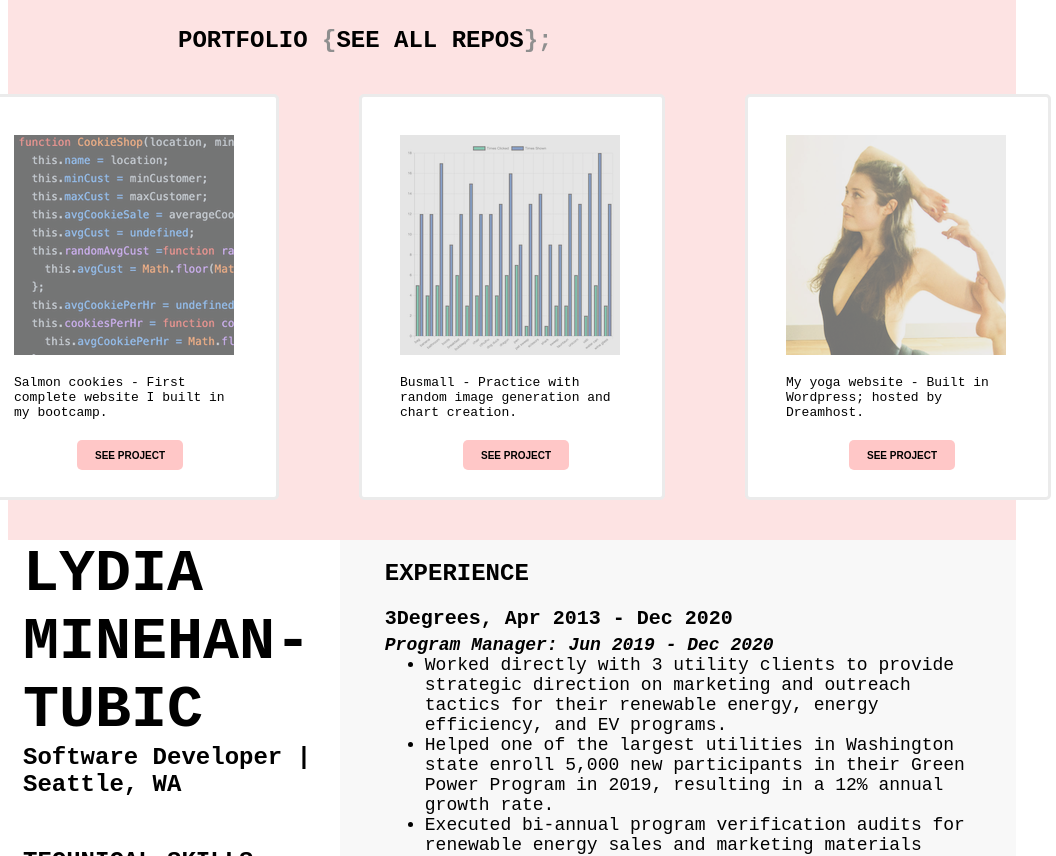
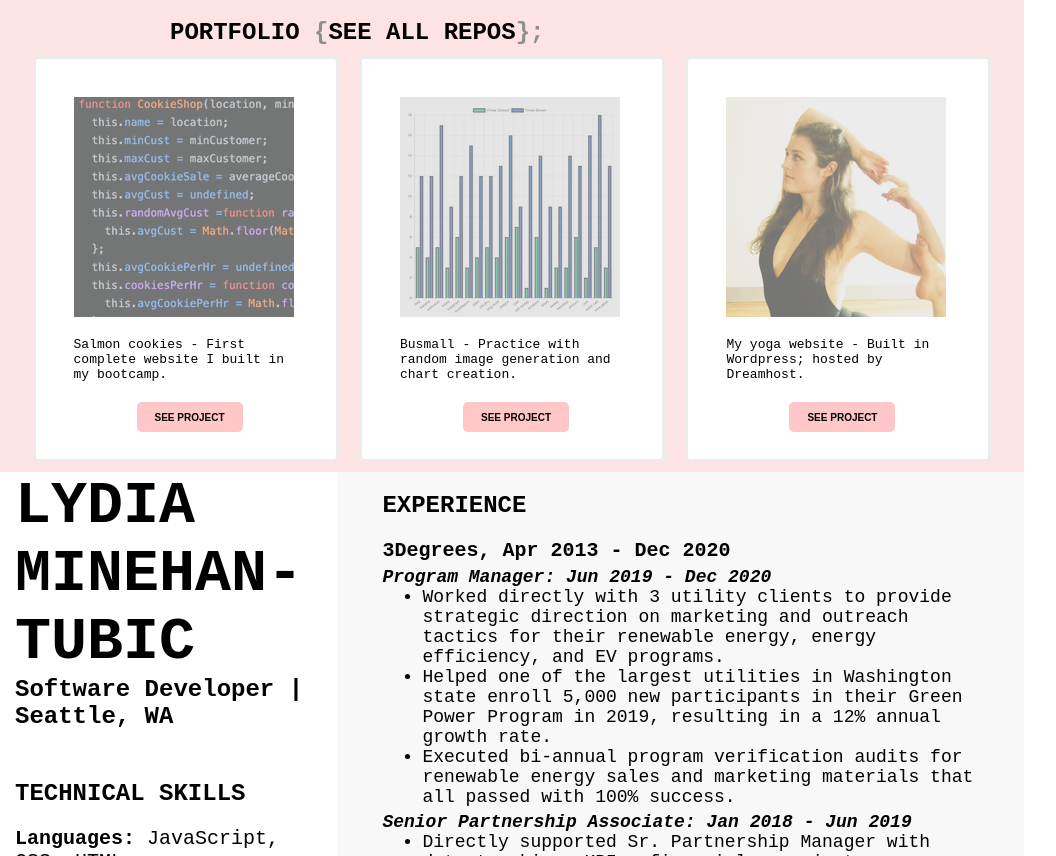
Before and after one commit to LydiaMT/portfolio, a plain HTML site: page index.html in a window 1024 px wide. Shown: the part 891-1747 px from the top of the page, 1056 px wide, since content can reach past the window. Drawn offline with Linux system fonts and the light colour scheme.

Commit message:
link fixes and open graph

```diff
--- a/index.html
+++ b/index.html
@@ -5,6 +5,9 @@
     <meta name="viewport" content="width=device-width,initial-scale=1">
     <link rel="stylesheet" href="style.css">
     <link rel="shortcut icon" type="image/jpg" href="img/favicon.png"/>
+    <meta property="og:title" content="Lydia MT Portfolio" />
+    <meta property="og:description" content="Hello World. I'm Lydia." />
+    <meta property="og:image" content="https://raw.githubusercontent.com/LydiaMT/portfolio/main/img/me2.png" />
     <title>Lydia MT</title>
   </head>
   <body>
--- a/style.css
+++ b/style.css
@@ -1,6 +1,10 @@
 /* ===== LAYOUT ===== */
 html {
   scroll-behavior: smooth;
+}
+
+body {
+  margin: 0;
 }
 
 .wrapper {
@@ -8,6 +12,7 @@ html {
   height: 100%;
   padding: 0;
   margin: 0 auto;
+  box-sizing: border-box;
 }
 
 @font-face {
@@ -17,6 +22,23 @@ html {
 .pacifico {
   font-family: "Pacifico";
 }
+
+::-webkit-scrollbar {
+  width: 10px;
+}
+
+::-webkit-scrollbar-track {
+  background: #f8f8f8;
+}
+
+::-webkit-scrollbar-thumb {
+  background: #acb9bd;
+}
+
+::-webkit-scrollbar-thumb:hover {
+  background: #f8f8f8;
+}
+
 
 /* ===== HEADER DESKTOP ===== */
 header > span > div > a, footer > span > div > a {
@@ -303,6 +325,17 @@ button:hover {
 }
 
 /* ===== PORTFOLIO IPAD-MOBILE ===== */
+@media screen and (min-width: 900px) and (max-width: 1150px) {
+  .polaroid {
+    height: 400px;
+    width: 300px;
+    border-radius: 5px;
+    background-color: white;
+    border: medium solid rgb(235, 235, 235);
+    margin: 1%;
+  }
+}
+
 @media screen and (max-width: 900px) {
 
   h6 {
```
